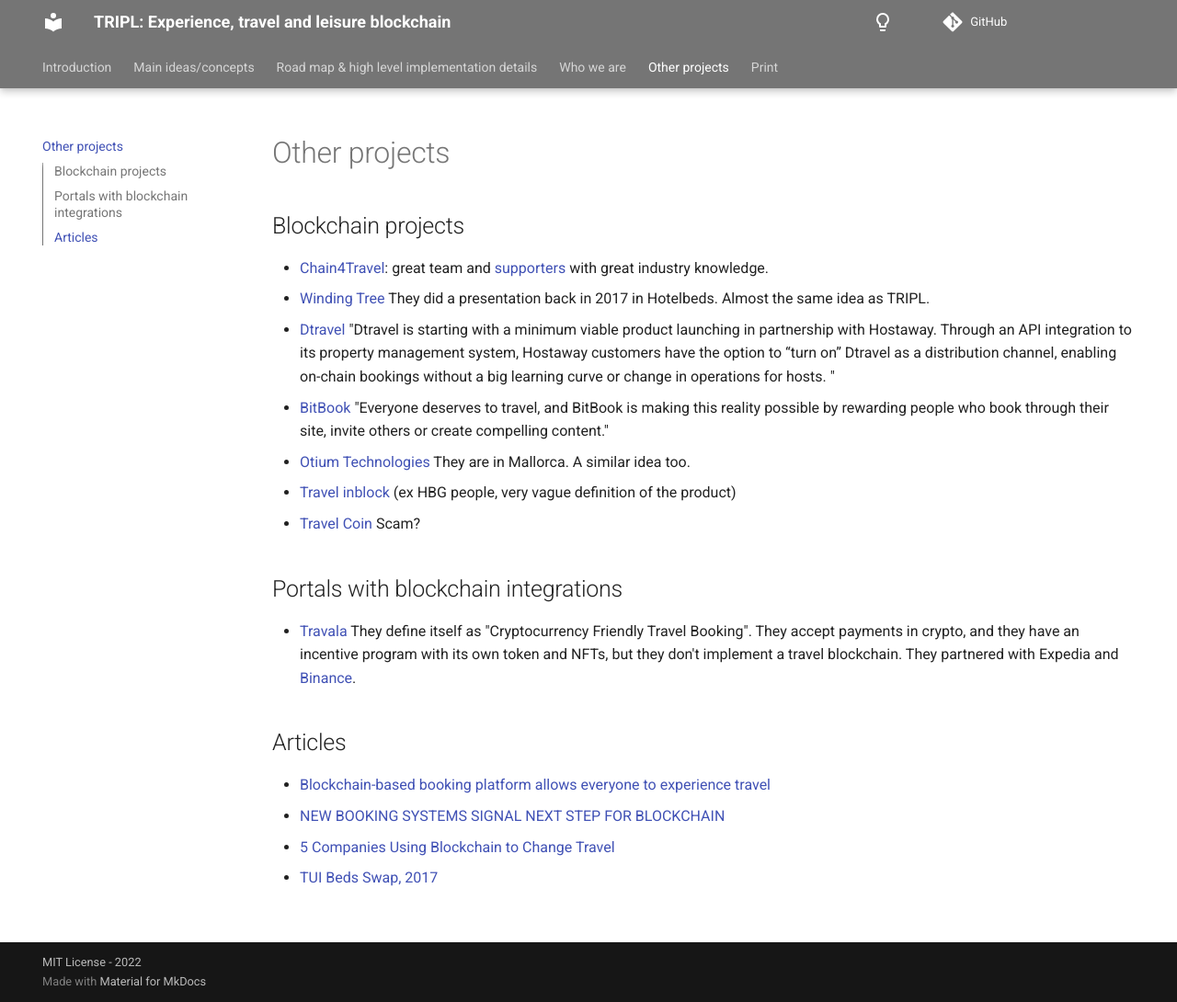
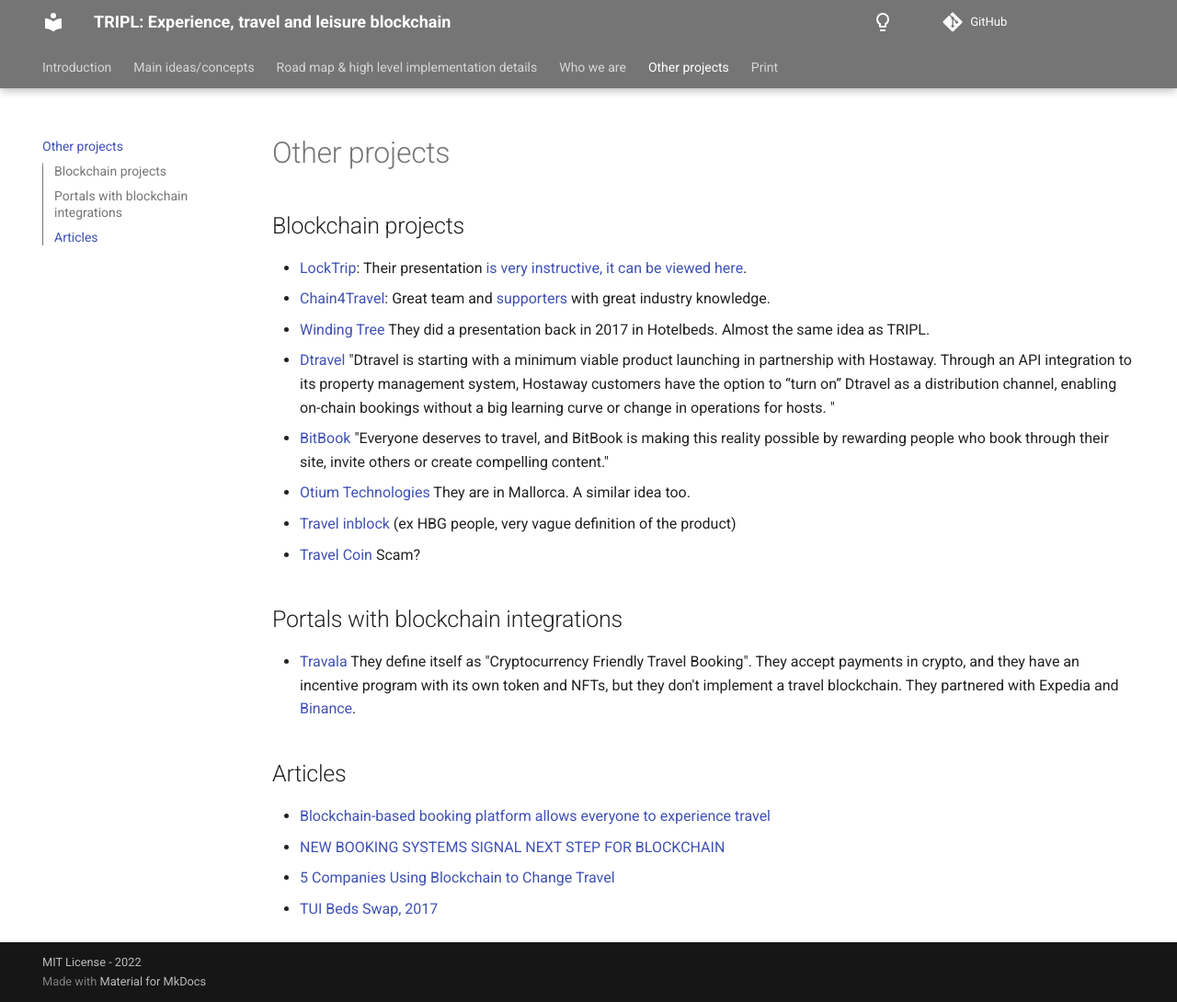
Before and after one commit to tripl-to/proposal, an MkDocs documentation site: the page built from docs/30_others.md, in a window 1280 px wide and 1090 px high. Shown: the whole window at 92% size. Built offline with MkDocs 1.6.1 and Material for MkDocs 9.7.7, drawn with Linux system fonts in a browser that asks for light colours; comment, search, counter and statistics services are not loaded.

Commit message:
Lock Trip

```diff
--- a/docs/30_others.md
+++ b/docs/30_others.md
@@ -1,7 +1,9 @@
 # Other projects
 
 ## Blockchain projects
- - [Chain4Travel](https://www.chain4travel.com/): great team and [supporters](https://www.chain4travel.com/supporter/) with great industry knowledge.
+ - [LockTrip](https://locktrip.com/): Their presentation [is very instructive, it can be viewed here](https://docs.google.com/presentation/d/e/2PACX-1vSRWjQyreJVNitUnKCUtRX5jkybwvfX4u-5jBR8rYJ1MXPbGRsz4plG5Jhi_h8iNxcBw2QH0QMGNK9w/pub?start=false&loop=false&delayms=3000&slide=id.p1).
+ - [Chain4Travel](https://www.chain4travel.com/): Great team and [supporters](https://www.chain4travel.
+   com/supporter/) with great industry knowledge.
  - [Winding Tree](https://windingtree.com/) They did a presentation back in 2017 in Hotelbeds. Almost the same idea
    as TRIPL.
  - [Dtravel](https://dtravel.com/) "Dtravel is starting with a minimum viable product launching in partnership with Hostaway. Through an API integration to its property management system, Hostaway customers have the option to “turn on” Dtravel as a distribution channel, enabling on-chain bookings without a big learning curve or change in operations for hosts. "
```
